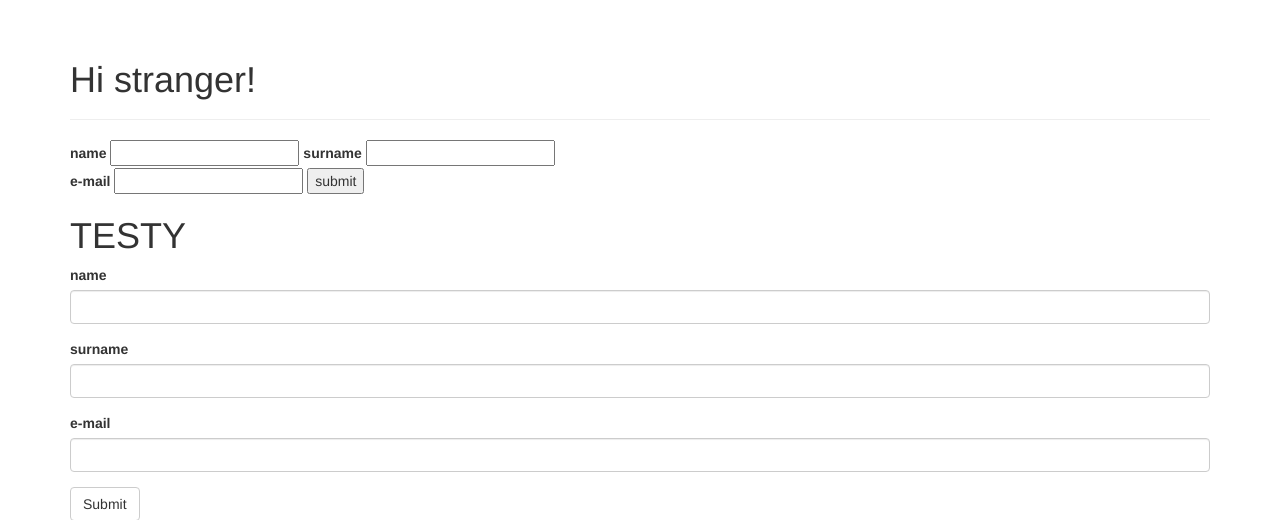
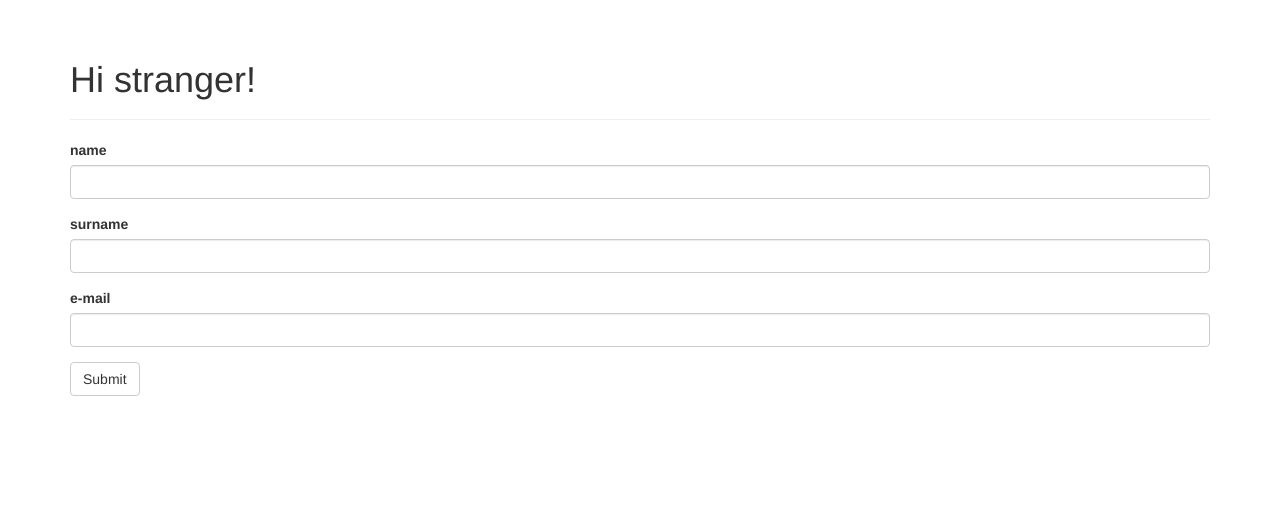
Before and after one commit to Diiego300years/business_card, a Flask app: page /wtf in a window 1280 px wide. Shown: the part 52-572 px from the top of the page. Run offline with Flask 3, Linux system fonts and the light colour scheme; some libraries are stand-ins or nearby versions.

Commit message:
I had to change form before init db

```diff
--- a/app/__init__.py
+++ b/app/__init__.py
@@ -10,7 +10,6 @@ from config import config
 bootstrap = Bootstrap()
 db = SQLAlchemy()
 pagedown = PageDown()
-
 login_manager = LoginManager()
 # login_manager.login_view = 'auth.login'
 
@@ -22,7 +21,7 @@ def create_app(config_name):
     config[config_name].init_app(app)
     bootstrap.init_app(app)
     pagedown.init_app(app)
-    csrf = CSRFProtect(app)
+    CSRFProtect(app)
 
     from .main import main as main_blueprint
     app.register_blueprint(main_blueprint)
--- a/app/templates/index.html
+++ b/app/templates/index.html
@@ -7,14 +7,14 @@
 <div class="page-header">
     <h1> Hi {% if name %}{{ name }}{% else %}stranger! {% endif %}</h1>
 </div>
-<form method="POST">
-    {{ form.hidden_tag() }}
-    {{ form.name.label }} {{ form.name(size=20) }} {{ form.surname.label }} {{ form.surname(size=20) }} <br>
-    {{ form.e_mail.label }} {{ form.e_mail(size=20) }}
-    <input type="submit" value="submit">
-
-    <h1>  TESTY </h1>
-
-</form>
+{#<form method="POST">#}
+{#    {{ form.hidden_tag() }}#}
+{#    {{ form.name.label }} {{ form.name(size=20) }} {{ form.surname.label }} {{ form.surname(size=20) }} <br>#}
+{#    {{ form.e_mail.label }} {{ form.e_mail(size=20) }}#}
+{#    <input type="submit" value="submit">#}
+{##}
+{#    <h1>  TESTY </h1>#}
+{##}
+{#</form>#}
 {{ wtf.quick_form(form) }}
 {% endblock %}
```
Also changed, not shown: tests/test_client.py (+1 -2 lines), business_card.py (line endings or trailing spaces).
